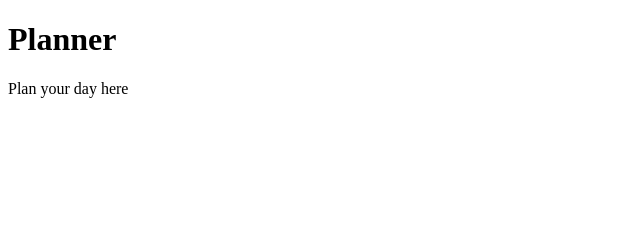
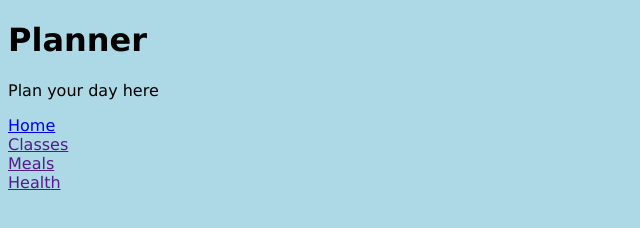
Before and after one commit to mariavanv/technica2020, a plain HTML site: page index.html in a window 1280 px wide. Shown: the whole page, without its empty margins (0-640 px from the left). Drawn offline with Linux system fonts and the light colour scheme; some packages are replaced by stand-ins of ours.

Commit message:
nav bar started

```diff
--- a/index.css
+++ b/index.css
@@ -1,3 +1,10 @@
 body {
 	background-color: lightblue;
+  font-family: Verdana, Geneva, sans-serif;
 }
+
+ul {
+  list-style-type: none;
+  margin: 0;
+  padding: 0;
+}
--- a/index.html
+++ b/index.html
@@ -2,6 +2,9 @@
 <html>
 
 <head>
+
+<link rel="stylesheet" type="text/css" href="index.css" media="screen"/>
+
 <title>Planner</title>
 
 <h1> Planner </h1>
@@ -10,6 +13,14 @@
 
 <body>
     <p>Plan your day here</p>
+
+<ul>
+  <li><a href="index.html">Home</a></li>
+  <li><a href="">Classes</a></li>
+  <li><a href="">Meals</a></li>
+  <li><a href="">Health</a></li>
+</ul>
+
 
 
 
```
